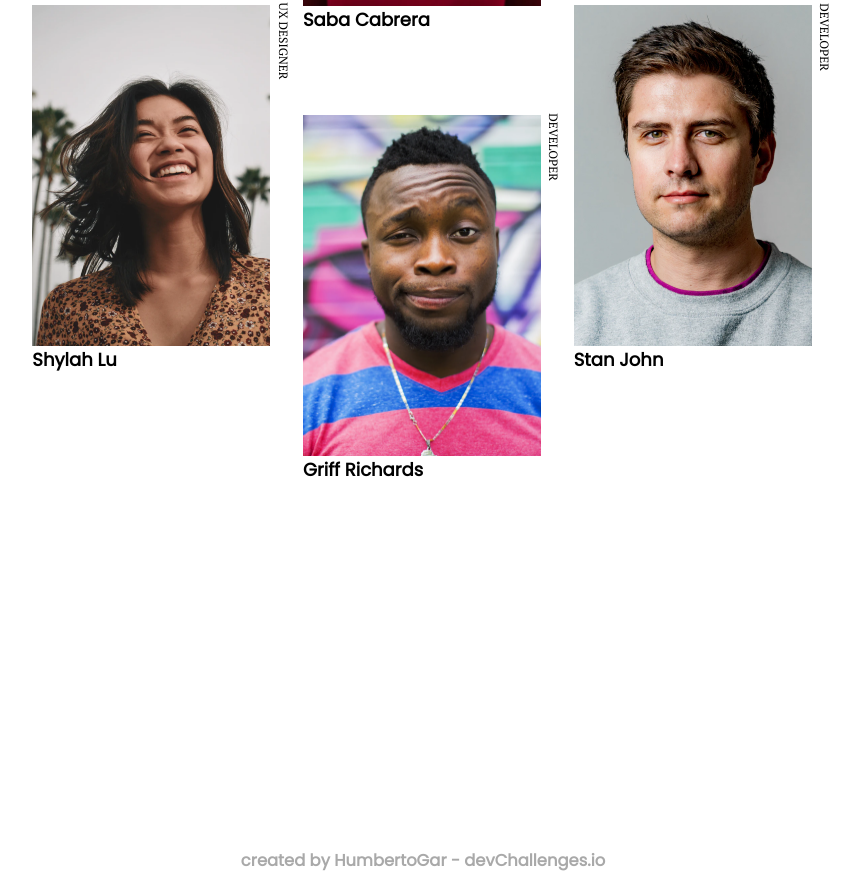
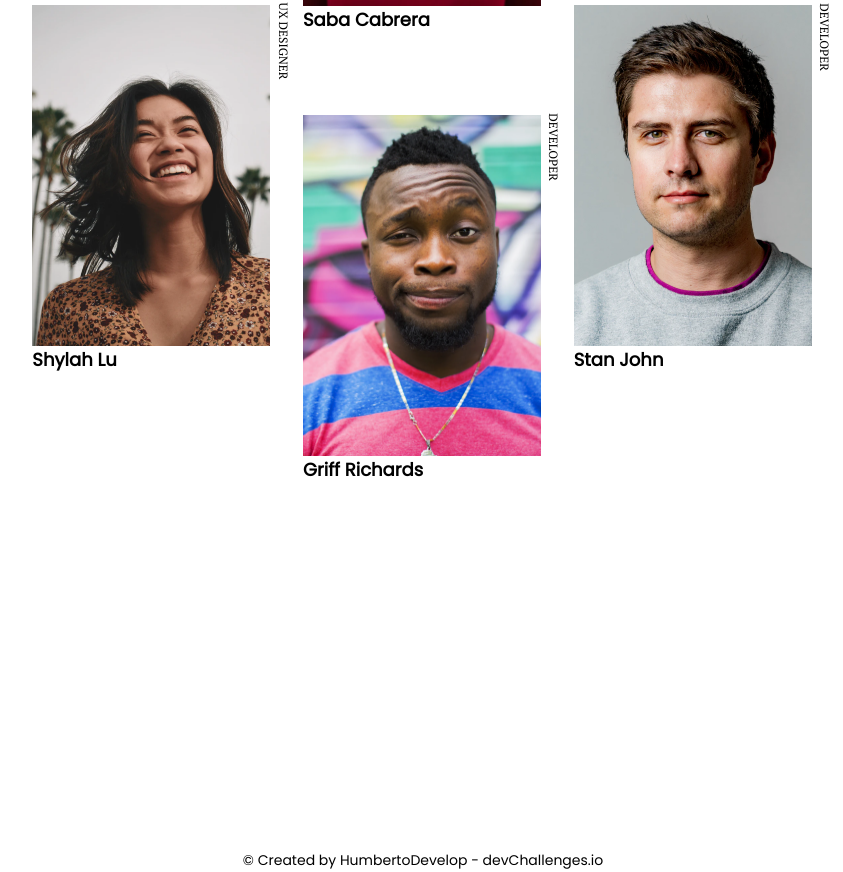
Before and after one commit to HumbertoDevelop/TeamWeb, a plain HTML site: page index.html in a window 1280 px wide. Shown: the part 683-1555 px from the top of the page, without its empty margins (217-1060 px from the left). Drawn offline with Linux system fonts and the light colour scheme.

Commit message:
created by
Modified

```diff
--- a/index.html
+++ b/index.html
@@ -63,7 +63,7 @@
           </main>
 
           <footer class="footer">
-            <h3>created by HumbertoGar - devChallenges.io</h3>
+            <p>© Created by HumbertoDevelop - devChallenges.io</p>
           </footer>
 
       </div>
--- a/styles/style.css
+++ b/styles/style.css
@@ -151,7 +151,7 @@
 
         text-align: center;
 
-        color: #A9A9A9;
+        color: #000;
 
     }
 
```
